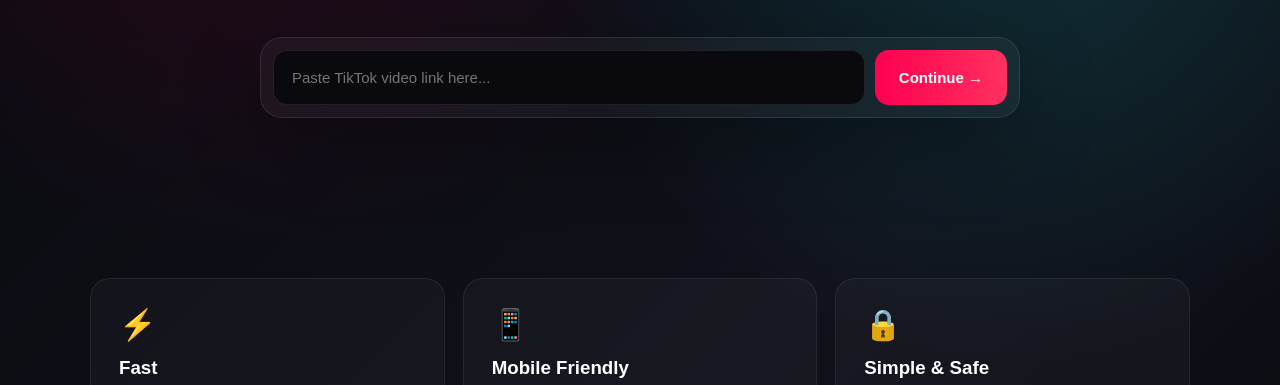
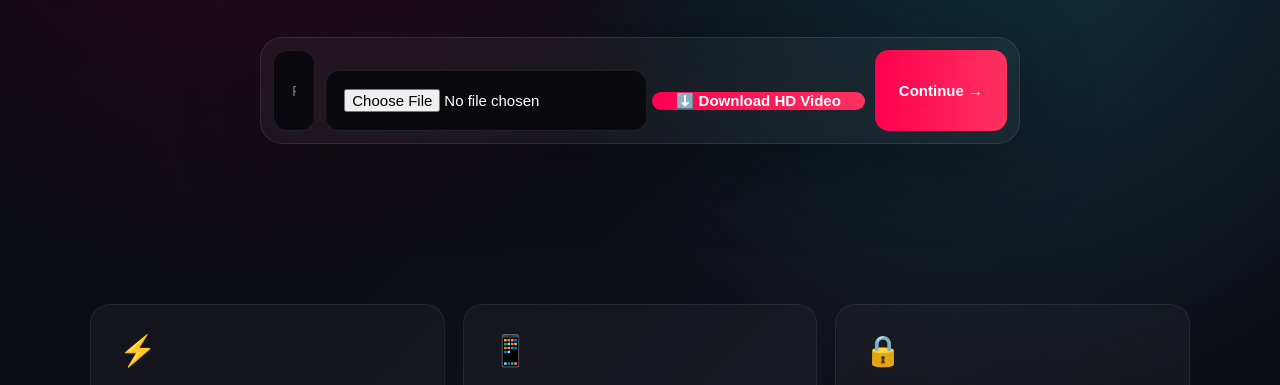
Before and after one commit to gamingzoon5315-dev/tiktools-lk, a plain HTML site: page index.html in a window 1280 px wide. Shown: the part 401-786 px from the top of the page. Drawn offline with Linux system fonts and the light colour scheme.

Commit message:
Update index.html

```diff
--- a/index.html
+++ b/index.html
@@ -340,7 +340,21 @@ footer{
         type="url"
         placeholder="Paste TikTok video link here..."
       >
+<div style="margin-top:20px;">
+  <input
+    type="file"
+    id="videoFile"
+    accept="video/mp4,video/webm,video/quicktime"
+  >
 
+  <button
+    class="continue"
+    onclick="downloadOriginalVideo()"
+    style="margin-top:12px;"
+  >
+    ⬇️ Download HD Video
+  </button>
+</div>
       <button class="continue" onclick="checkLink()">
         Continue →
       </button>
@@ -495,7 +509,28 @@ function copyLink(){
   alert("TikTok link copied! ✅");
 }
 
-</script>
+</script>function downloadOriginalVideo(){
+
+    const fileInput = document.getElementById("videoFile");
+
+    if(!fileInput.files.length){
+        alert("Please select your original video first.");
+        return;
+    }
+
+    const file = fileInput.files[0];
+    const url = URL.createObjectURL(file);
+
+    const a = document.createElement("a");
+    a.href = url;
+    a.download = file.name;
+
+    document.body.appendChild(a);
+    a.click();
+    a.remove();
+
+    URL.revokeObjectURL(url);
+}
 
 </body>
 </html>
```
